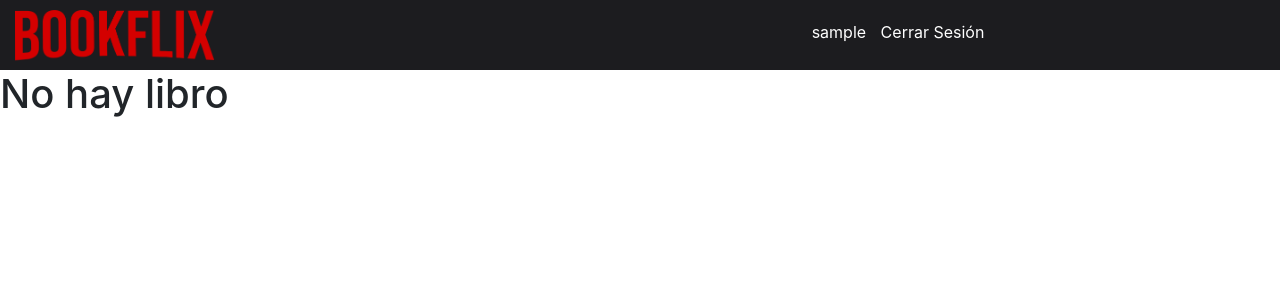
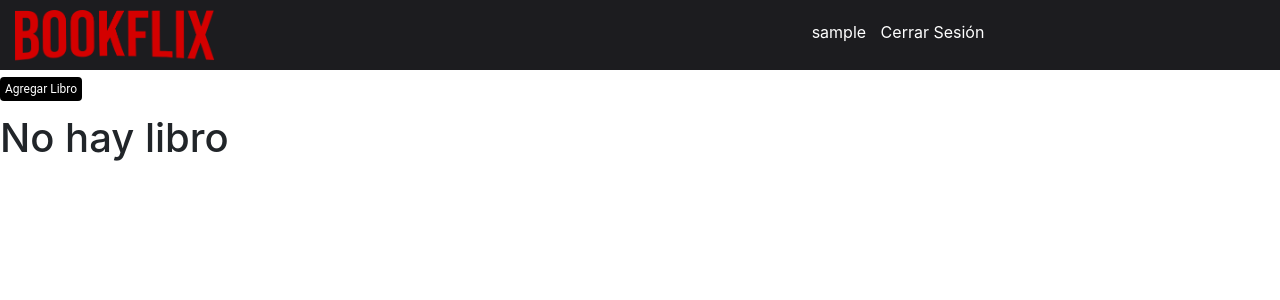
Before and after one commit to JuanFazzano/Bookflix, a Django app: page /listado_libros/ in a window 1280 px wide. Shown: the top 300 px of the page. Run offline with Django 3.2, Linux system fonts and the light colour scheme; the visitor is signed in with stand-in values (Sample User, id 1); data that the repository does not hold is empty; some libraries are stand-ins or nearby versions.

Commit message:
Update listado_libros.html

```diff
--- a/templates/listado_libros.html
+++ b/templates/listado_libros.html
@@ -1,4 +1,26 @@
 {% extends "listado.html" %}
+
+{% block nuevo_modelo%}
+  {% if request.user.is_staff %}
+  <head>
+    <style>
+    #boton_personalizado{
+      text-decoration: none;
+      top:50px;
+      padding: 5px;
+      font-weight: 400;
+      font-size: 12px;
+      color: #ffffff;
+      background-color: black;
+      border-radius: 4px;
+      font-family: "Roboto";
+    }
+    </style>
+  </head>
+    <p style="margin-top: 10px";> <a id="boton_personalizado"  href="/admin/modelos/libro/add/"> Agregar Libro </a></p>
+  {% endif %}
+{% endblock %}
+
 
 {% block listado %}
 <head>
@@ -24,16 +46,6 @@
         background-color: black;
         color: white;
       }
-      #boton_personalizado{
-            text-decoration: none;
-            padding: 10px;
-            font-weight: 400;
-            font-size: 12px;
-            color: #ffffff;
-            background-color: black;
-            border-radius: 4px;
-            font-family: "Roboto";
-        }
     </style>
 </head>
 
@@ -49,8 +61,6 @@
       {% endif %}
     </tr>
   </thead>
-
-  <a id="boton_personalizado" style="margin-right: 20px;" href="/admin/modelos/libro/add/"> Agregar Libro </a>
   {% for libro in objeto_pagina %}
   <li style="margin-top: 10px">
           {% if request.user.is_staff %}
```
